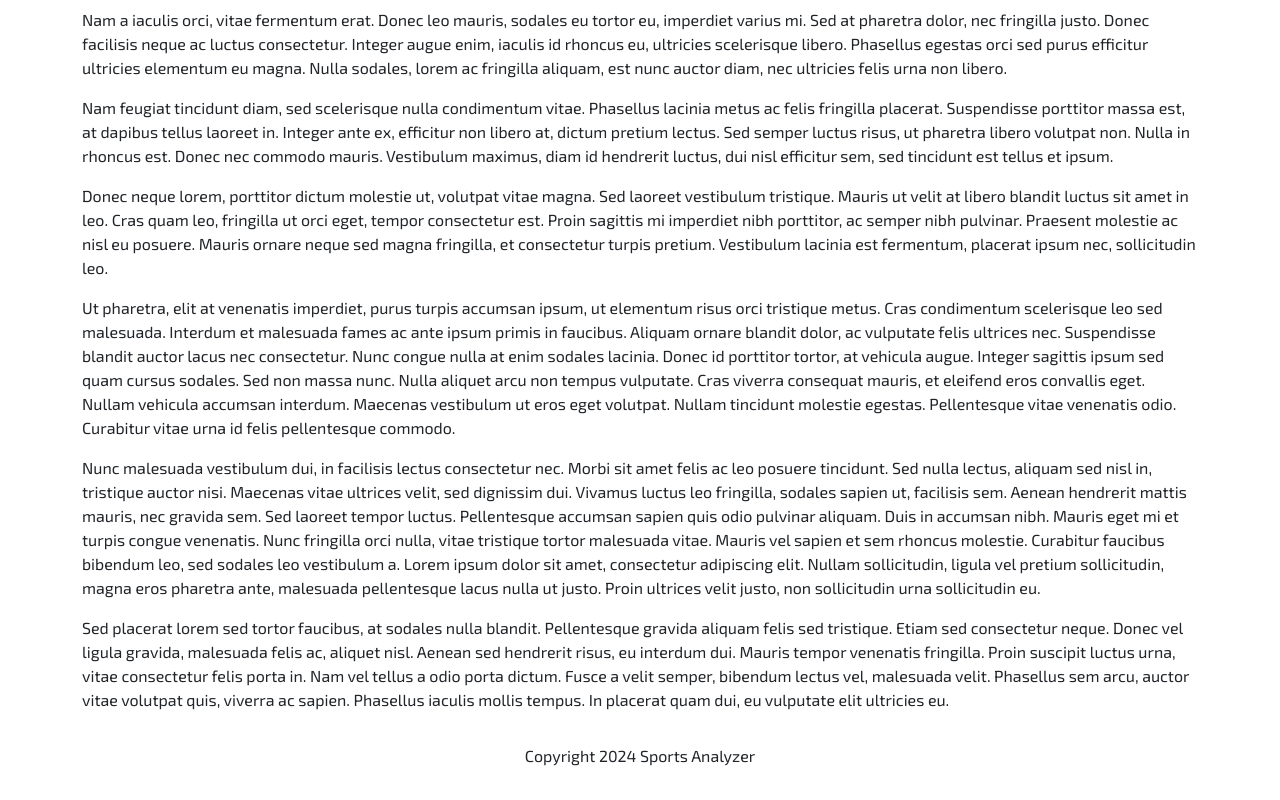
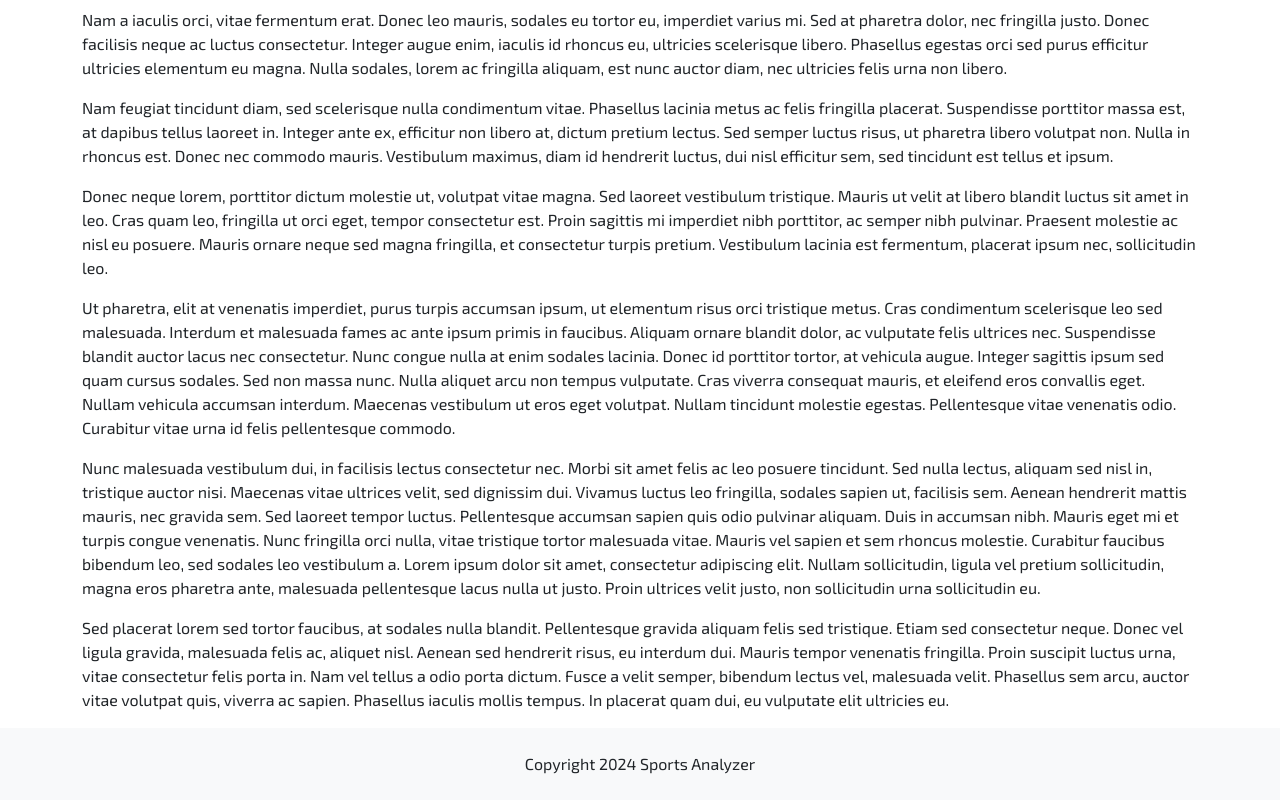
Before and after one commit to lalankeba/sportsda-app, a Next.js app: page / in a window 1280 px wide. Shown: the part 328-1128 px from the top of the page. Built offline with nearby package versions, Linux system fonts and the light colour scheme; no server answers.

Commit message:
updating footer heights

```diff
--- a/app/about/page.tsx
+++ b/app/about/page.tsx
@@ -22,7 +22,7 @@ export const metadata: Metadata = {
 const AboutPage = () => {
   return (
     <>
-      <Container fluid="md">
+      <Container fluid="md" className="full-height-container">
         <Row>
           <Col>
             <h1>About</h1>
--- a/app/contact/page.tsx
+++ b/app/contact/page.tsx
@@ -22,7 +22,7 @@ export const metadata: Metadata = {
 const ContactPage = () => {
   return (
     <>
-      <Container fluid="sm">
+      <Container fluid="sm" className="full-height-container">
         <Row>
           <Col xs={12} md={8} lg={6}>
             <div>
--- a/app/error.tsx
+++ b/app/error.tsx
@@ -16,7 +16,7 @@ const Error = ({
     <Container>
       <Row>
         <Col>
-          <div className="d-flex flex-column justify-content-center align-items-center" style={{ minHeight: 'calc(100svh - 3.5rem - 3.5rem)' }}>
+          <div className="d-flex flex-column justify-content-center align-items-center full-height-container">
             <h1 className="m-4">Some Error Occurred</h1>
             <h2 className="m-4">
               <FontAwesomeIcon icon={faCircleExclamation} size='2x' />
--- a/app/globals.scss
+++ b/app/globals.scss
@@ -9,25 +9,29 @@ $theme-colors: map-merge($theme-colors, $custom-colors);
 
 @import 'bootstrap/scss/bootstrap';
 
+:root {
+  --navigation-bar-height: 3.5rem;
+  --footer-bar-height: 4rem;
+}
 
 html, body {
   max-width: 100vw;
   overflow-x: hidden;
+  scroll-behavior: smooth;
 }
 
 .app {
-  padding-top: 3.5rem;
-  padding-bottom: 3.5rem;
+  padding-top: var(--navigation-bar-height);
   position: relative;
   min-height: 100svh;
   overflow: auto;
 
-  footer {
-    position: absolute;
-    left: 0;
-    right: 0;
-    bottom: 0;
-    min-height: 3.5rem;
+  .text-justify {
+    text-align: justify;
+  }
+
+  .full-height-container {
+    min-height: calc(100svh - var(--navigation-bar-height) - var(--footer-bar-height));
   }
 
 }
--- a/app/loading.tsx
+++ b/app/loading.tsx
@@ -6,7 +6,9 @@ const Loading = () => {
     <Container>
       <Row>
         <Col>
-          <div className="d-flex flex-column justify-content-center align-items-center">
+          <div
+            className="d-flex flex-column justify-content-center align-items-center full-height-container"
+          >
             <h1 className="m-4">Loading...</h1>
             <Spinner animation="border" role="status" className="m-4">
               <span className="visually-hidden">Loading...</span>
--- a/app/sign-in/[[...sign-in]]/page.tsx
+++ b/app/sign-in/[[...sign-in]]/page.tsx
@@ -24,7 +24,7 @@ const SignInPage = () => {
   return (
     <>
       <Container fluid="md">
-        <Row className="d-flex flex-column justify-content-center align-items-center my-4" style={{ minHeight: 'calc(100svh - 5rem - 5rem)' }}>
+        <Row className="d-flex flex-column justify-content-center align-items-center my-4">
           <Col xs={12} md={6} lg={4} className="d-flex justify-content-center">
             <SignIn />
           </Col>
--- a/app/sign-up/[[...sign-up]]/page.tsx
+++ b/app/sign-up/[[...sign-up]]/page.tsx
@@ -24,7 +24,7 @@ const SignUpPage = () => {
   return (
     <>
       <Container fluid="md">
-        <Row className="d-flex flex-column justify-content-center align-items-center my-4" style={{ minHeight: 'calc(100svh - 5rem - 5rem)' }}>
+        <Row className="d-flex flex-column justify-content-center align-items-center my-4">
           <Col xs={12} md={6} lg={4} className="d-flex justify-content-center">
             <SignUp />
           </Col>
--- a/components/footer-bar.tsx
+++ b/components/footer-bar.tsx
@@ -1,16 +1,32 @@
-import React from 'react';
+"use client";
+import React, { useEffect, useRef } from 'react';
 import { Col, Container, Row } from 'react-bootstrap';
 
 const FooterBar = () => {
+  const footerRef = useRef<HTMLDivElement | null>(null);
+
+  useEffect(() => {
+    const updateFooterHeight = () => {
+      const footerHeight = footerRef.current?.offsetHeight || 0;
+      document.documentElement.style.setProperty("--footer-bar-height", `${footerHeight}px`);
+    };
+
+    updateFooterHeight();
+    window.addEventListener("resize", updateFooterHeight);
+    return () => window.removeEventListener("resize", updateFooterHeight);
+  }, []);
+
   return (
     <>
+      <div ref={footerRef} className="footer-bar bg-body-tertiary">
         <Container fluid="md">
-        <Row style={{ minHeight: '3.5rem' }}>
+          <Row className="py-4">
             <Col className="d-flex justify-content-center align-items-center">
               <div>Copyright 2024 Sports Analyzer</div>
             </Col>
           </Row>
         </Container>
+      </div>
     </>
   )
 }
--- a/components/login-form.tsx
+++ b/components/login-form.tsx
@@ -83,7 +83,7 @@ const LoginForm: React.FC = () => {
 
   return (
     <>
-      <div className="d-flex flex-column justify-content-center align-items-center" style={{ minHeight: 'calc(100svh - 3.5rem - 3.5rem)' }}>
+      <div className="d-flex flex-column justify-content-center align-items-center">
         <Card className='m-3 shadow w-100'>
           <Card.Body>
             <Card.Title className="h1">Login</Card.Title>
--- a/package.json
+++ b/package.json
@@ -3,7 +3,7 @@
   "version": "0.1.0",
   "private": true,
   "scripts": {
-    "dev": "next dev",
+    "dev": "next dev -H 0.0.0.0",
     "build": "next build",
     "start": "next start",
     "lint": "next lint"
```
Also changed, not shown: app/not-found.tsx (+7 -5 lines). Lines whose indentation alone changed are shown as unchanged.
